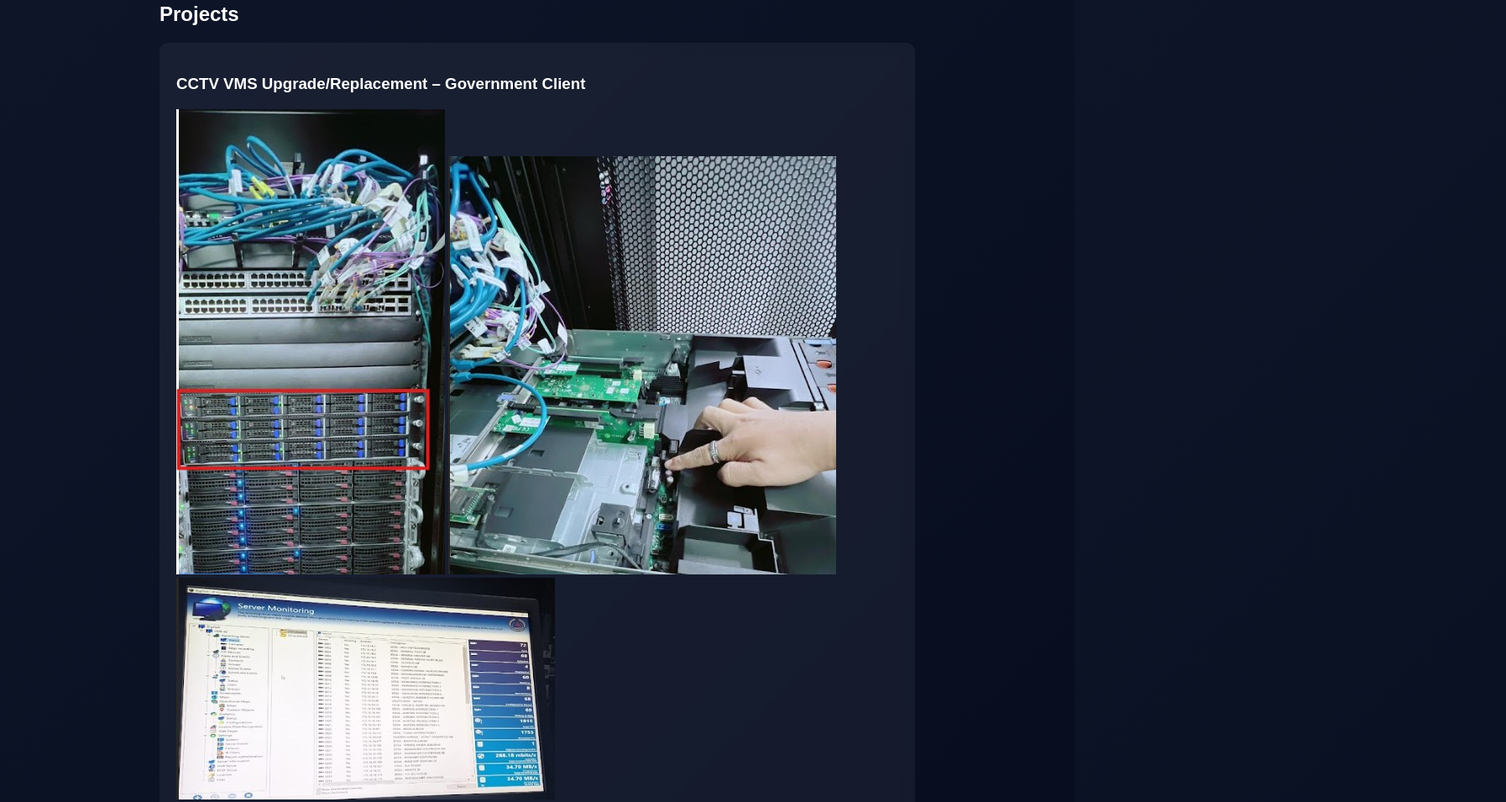
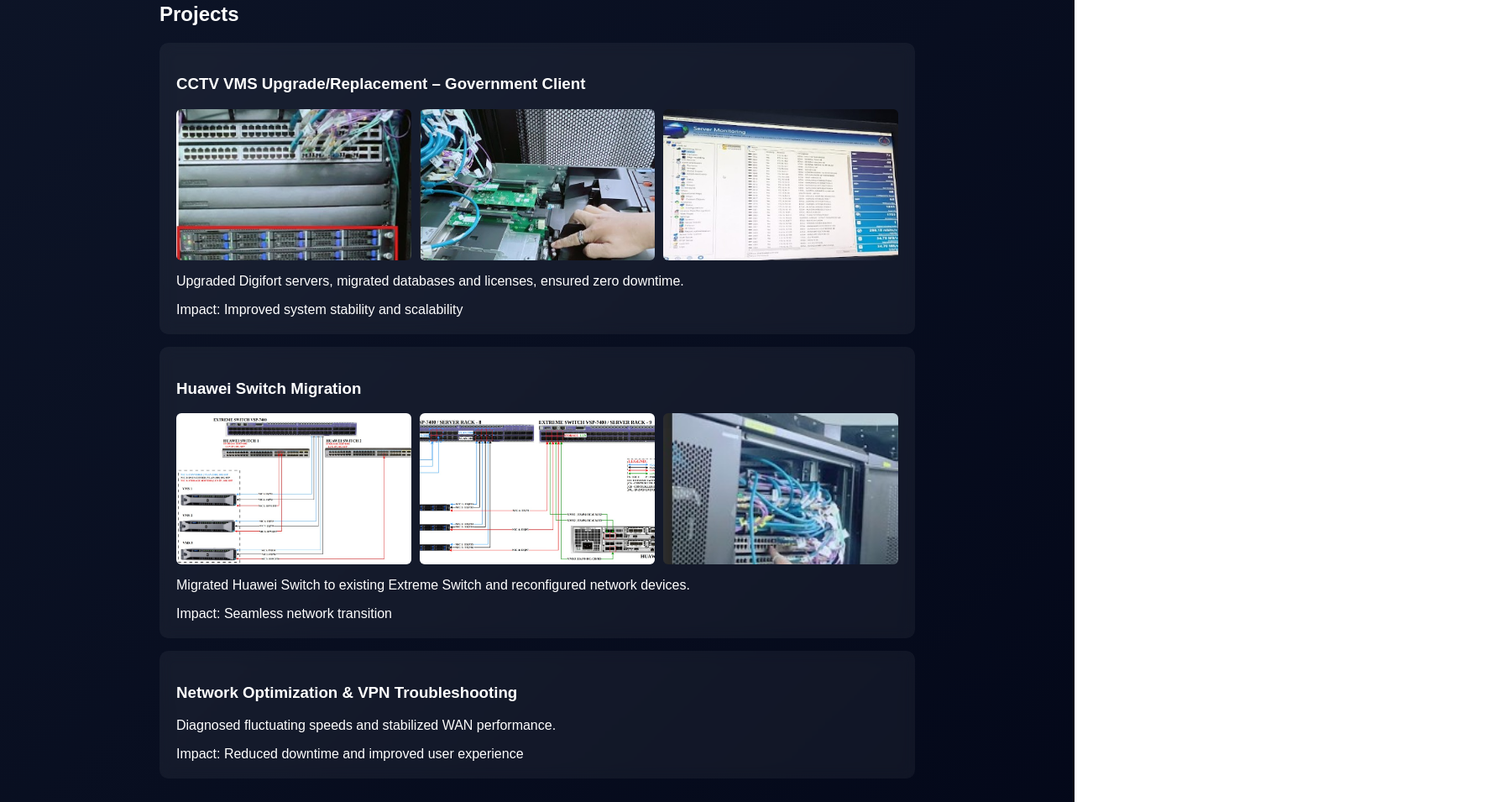
Before and after one commit to engrjoshvelasco-ece-ect-dotcom/ProjectsPortfolio, a plain HTML site: page index.html in a window 1280 px wide. Shown: the part 531-1486 px from the top of the page at 84% size, 1794 px wide, since content can reach past the window. Drawn offline with Linux system fonts and the light colour scheme.

Commit message:
Update style.css

```diff
--- a/style.css
+++ b/style.css
@@ -36,3 +36,17 @@ section {
   border-radius: 8px;
   margin: 15px 0;
 }
+
+.image-grid {
+  display: grid;
+  grid-template-columns: repeat(3, 1fr);
+  gap: 10px;
+  margin: 15px 0;
+}
+
+.image-grid img {
+  width: 100%;
+  height: 180px;
+  object-fit: cover;
+  border-radius: 6px;
+}
```
